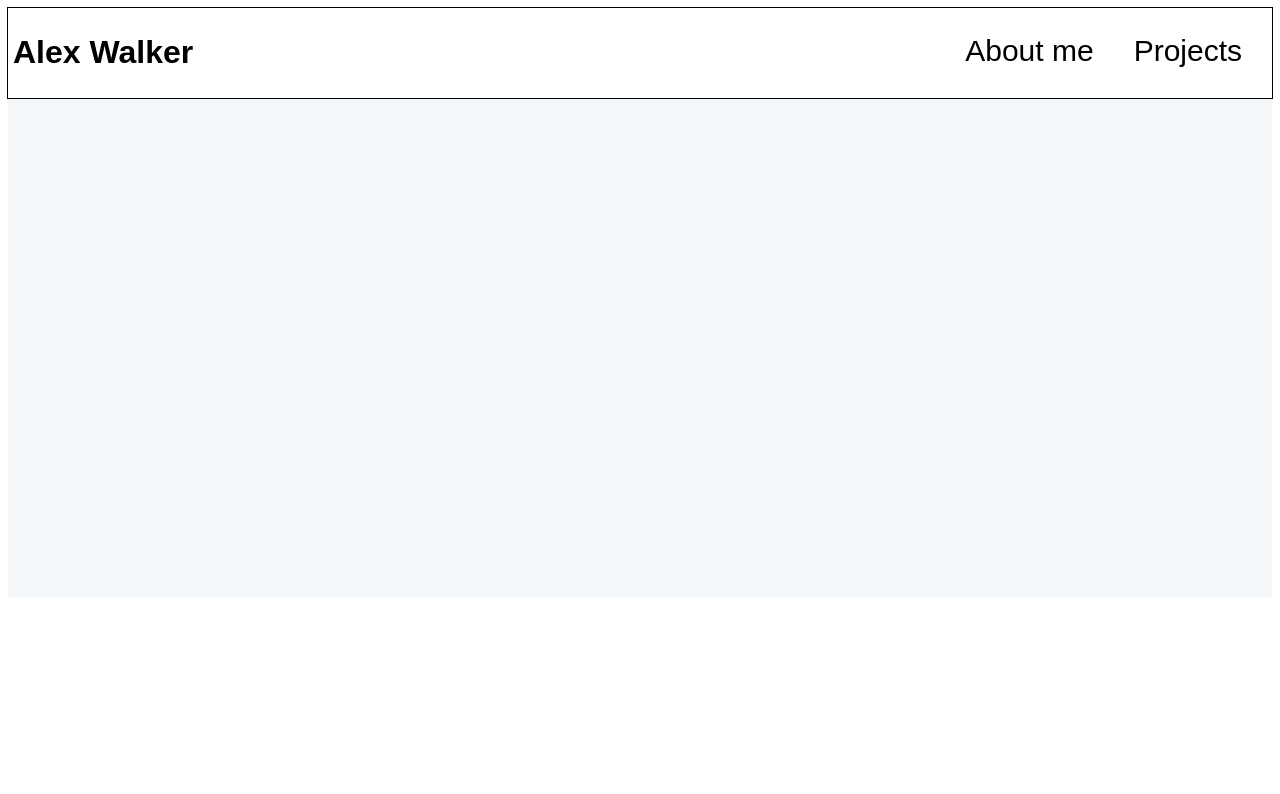
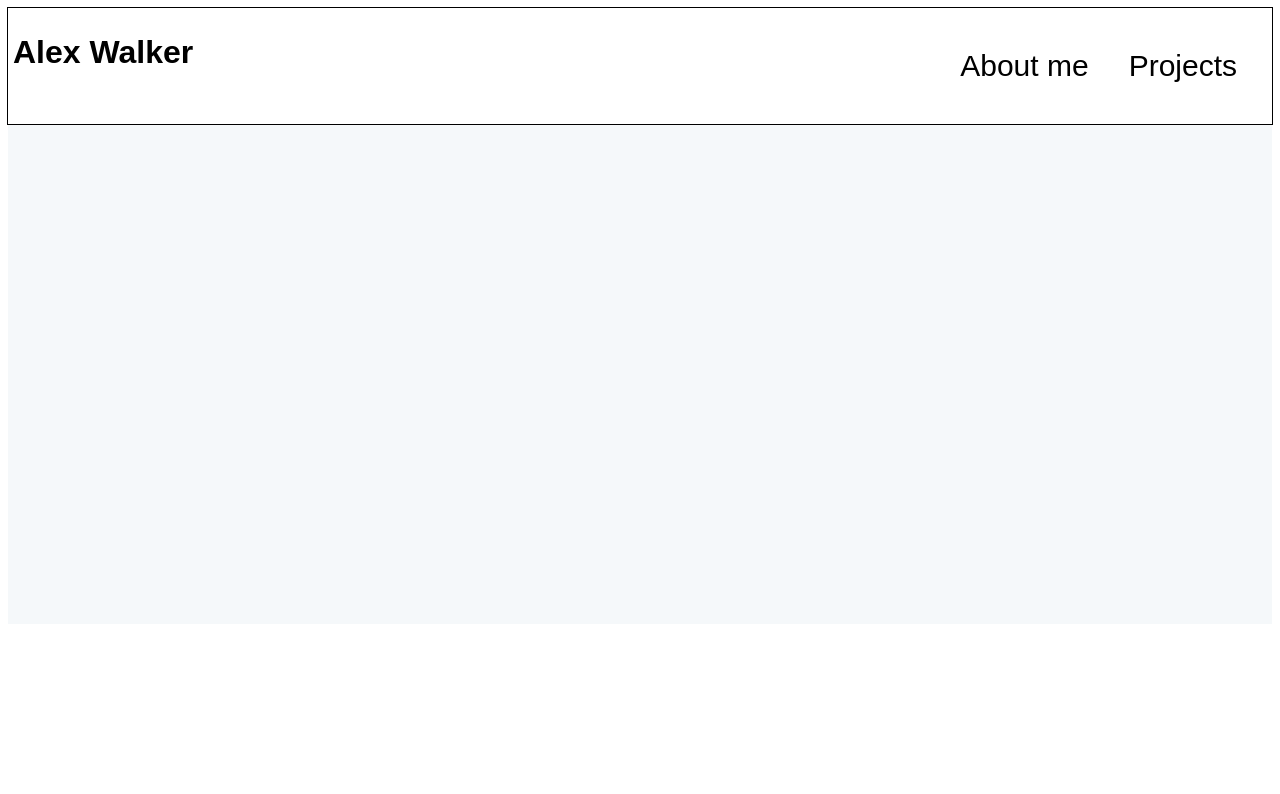
Before and after one commit to Walker-Walker/alex-portfolio, a React (Create React App) app: page / in a window 1280 px wide. Shown: the top 794 px of the page. Built offline with nearby package versions, Linux system fonts and the light colour scheme.

Commit message:
made the nav ul element inherit the flex-row class to center the items

```diff
--- a/src/components/Nav/index.js
+++ b/src/components/Nav/index.js
@@ -18,7 +18,7 @@ const Nav = (props) => {
     <header className="flex-row">
   <h1>Alex Walker</h1>
       <nav className="flex-row">
-        <ul>
+        <ul className="flex-row">
           {pages.map((page) => (
             <li
               className={`mx-1 ${
--- a/src/components/Nav/nav.css
+++ b/src/components/Nav/nav.css
@@ -16,6 +16,8 @@ header {
   font-family: Arial, Helvetica, sans-serif;
   font-size: 2vh;
 }
+
+
 
 .mx-1 {
   display: inline;
```
